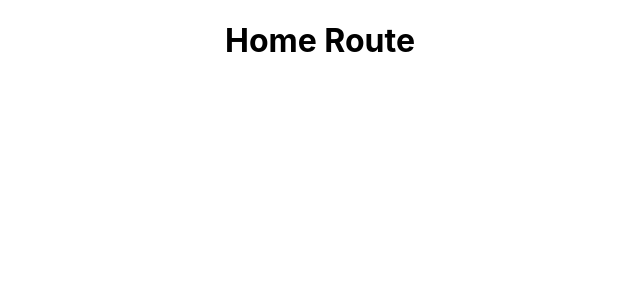
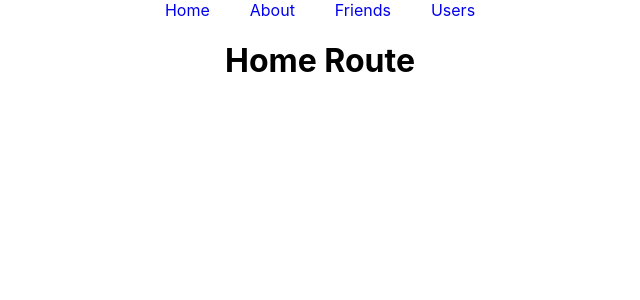
Before and after one commit to sowrovsarkar63/Intermediate-reactjs, a React (Create React App) app: page / in a window 1280 px wide. Shown: the top 300 px of the page, without its empty margins (320-960 px from the left). Built offline with nearby package versions, Linux system fonts and the light colour scheme.

Commit message:
routing with nav bar added

```diff
--- a/src/App.css
+++ b/src/App.css
@@ -36,3 +36,14 @@
         transform: rotate(360deg);
     }
 }
+/* Navbar style */
+nav li {
+    list-style: none;
+    display: inline;
+    margin: 10px;
+    padding: 10px;
+}
+
+.link {
+    text-decoration: none;
+}
--- a/src/App.js
+++ b/src/App.js
@@ -1,4 +1,4 @@
-import { BrowserRouter, Route, Switch } from "react-router-dom";
+import { BrowserRouter, Link, Route, Switch } from "react-router-dom";
 import "./App.css";
 import About from "./components/About";
 import Friends from "./components/Friends";
@@ -9,6 +9,28 @@ function App() {
     return (
         <div className="App">
             <BrowserRouter>
+                <nav>
+                    <li>
+                        <Link className="link" to="/home">
+                            Home
+                        </Link>
+                    </li>
+                    <li>
+                        <Link className="link" to="/about">
+                            About
+                        </Link>
+                    </li>
+                    <li>
+                        <Link className="link" to="/friends">
+                            Friends
+                        </Link>
+                    </li>
+                    <li>
+                        <Link className="link" to="/user">
+                            Users
+                        </Link>
+                    </li>
+                </nav>
                 <Switch>
                     <Route path="/home">
                         <Home></Home>
--- a/src/components/Friend.js
+++ b/src/components/Friend.js
@@ -17,7 +17,7 @@ function Friend(props) {
     return (
         <section style={{ display: "flex", justifyContent: "center" }}>
             <div style={StyleFriend}>
-                <h1>{name}</h1>
+                <h2>{name}</h2>
                 <h3>{email}</h3>
                 <p>{address.city}</p>
             </div>
```
Lines whose indentation alone changed are shown as unchanged.
